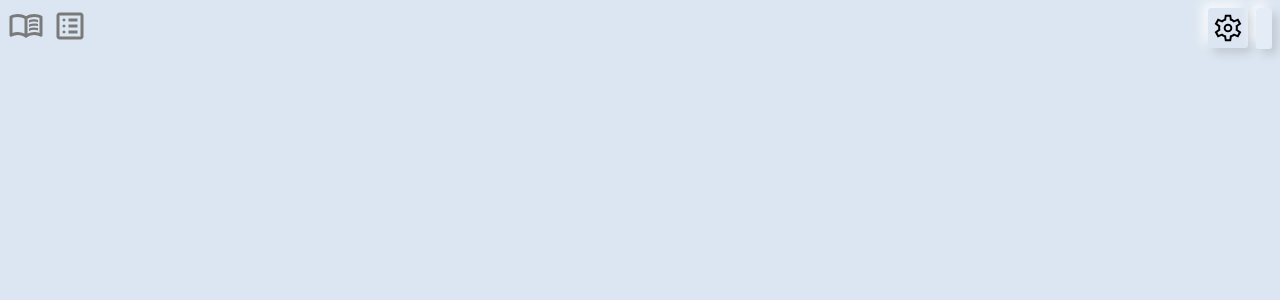
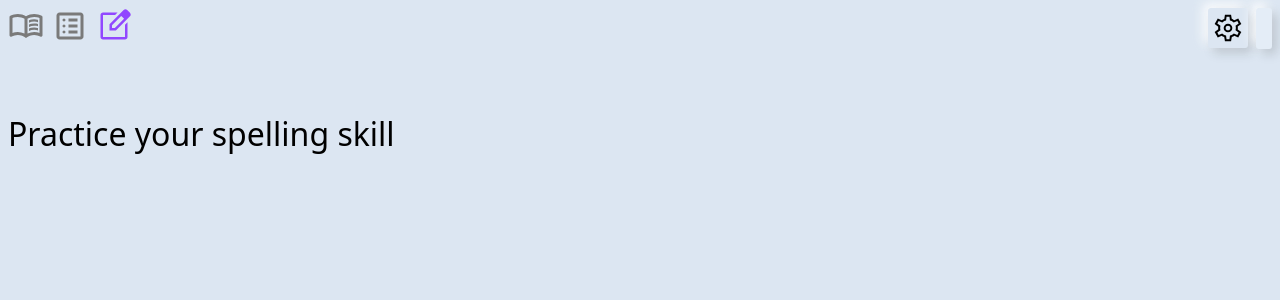
Before and after one commit to NaMax66/word-cards, a Vue app: page /spelling in a window 1280 px wide. Before the commit this address had no page. Shown: the top 300 px of the page. Built offline with nearby package versions, Linux system fonts and the light colour scheme.

Commit message:
add spelling route

```diff
--- a/src/components/HeaderMain.vue
+++ b/src/components/HeaderMain.vue
@@ -4,6 +4,7 @@ import GoogleAuth from '@/components/GoogleAuth.vue'
 import UserSettings from '@/components/UserSettings.vue'
 import IconList from '@/components/icons/IconList.vue'
 import IconBook from '@/components/icons/IconBook.vue'
+import IconEdit from '@/components/icons/IconEdit.vue'
 </script>
 
 <template>
@@ -16,6 +17,9 @@ import IconBook from '@/components/icons/IconBook.vue'
           </RouterLink>
           <RouterLink to="/words-list" :title="$t('words list')">
             <icon-list />
+          </RouterLink>
+          <RouterLink to="/spelling" :title="$t('spelling')">
+            <icon-edit />
           </RouterLink>
         </div>
       </nav>
--- /dev/null
+++ b/src/components/icons/IconEdit.vue
@@ -0,0 +1,3 @@
+<template>
+  <svg xmlns="http://www.w3.org/2000/svg" height="36px" viewBox="0 -960 960 960" width="36px" fill="currentColor"><path d="M186.67-120q-27 0-46.84-19.83Q120-159.67 120-186.67v-586.66q0-27 19.83-46.84Q159.67-840 186.67-840h389L509-773.33H186.67v586.66h586.66v-324.66L840-578v391.33q0 27-19.83 46.84Q800.33-120 773.33-120H186.67ZM480-480ZM360-360v-170l377-377q10-10 22.33-14.67 12.34-4.66 24.67-4.66 12.67 0 25.04 5 12.38 5 22.63 15l74 75q9.4 9.97 14.53 22.02 5.13 12.05 5.13 24.51 0 12.47-4.83 24.97-4.83 12.5-14.83 22.5L530-360H360Zm499-424.67-74.67-74.66L859-784.67Zm-432.33 358H502l246-246L710-710l-38.33-37.33-245 244.33v76.33ZM710-710l-38.33-37.33L710-710l38 37.33L710-710Z"/></svg>
+</template>
--- a/src/locales/en.ts
+++ b/src/locales/en.ts
@@ -20,5 +20,6 @@ export default {
   'other language': 'other language',
   'add pair order': 'add pair order',
   'your language on top': 'your language on top',
-  'other language on top': 'other language on top'
+  'other language on top': 'other language on top',
+  spelling: 'spelling'
 }
--- a/src/locales/ru.ts
+++ b/src/locales/ru.ts
@@ -20,5 +20,6 @@ export default {
   'other language': 'другой язык',
   'add pair order': 'порядок в форме добавления пары',
   'your language on top': 'ваш язык сверху',
-  'other language on top': 'другой язык сверху'
+  'other language on top': 'другой язык сверху',
+  spelling: 'правописание'
 }
--- a/src/router/index.ts
+++ b/src/router/index.ts
@@ -14,6 +14,11 @@ const router = createRouter({
       name: 'words list',
       component: () => import('../views/WordsListView.vue')
     },
+    {
+      path: '/spelling',
+      name: 'spelling',
+      component: () => import('../views/SpellingView.vue')
+    },
   ]
 })
 
--- /dev/null
+++ b/src/views/SpellingView.vue
@@ -0,0 +1,19 @@
+<script setup lang="ts">
+
+</script>
+
+<template>
+  <main class="container spelling">
+    <h1 class="spelling__header">Practice your spelling skill</h1>
+  </main>
+</template>
+
+<style scoped lang="scss">
+@import "@/assets/media.scss";
+
+.spelling {
+  &__header {
+    padding: 112px 8px 8px;
+  }
+}
+</style>
```
